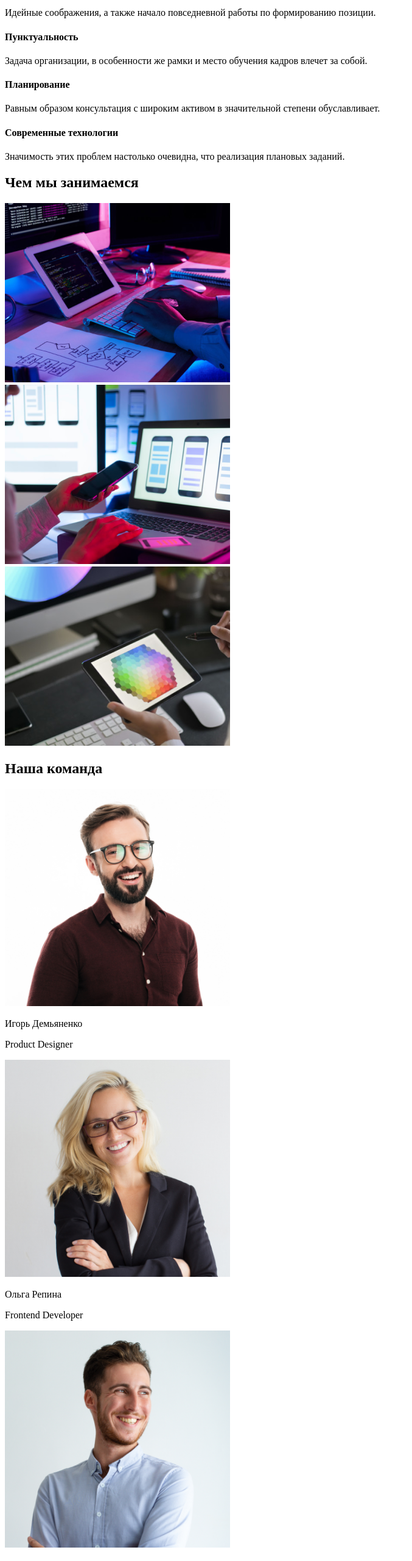
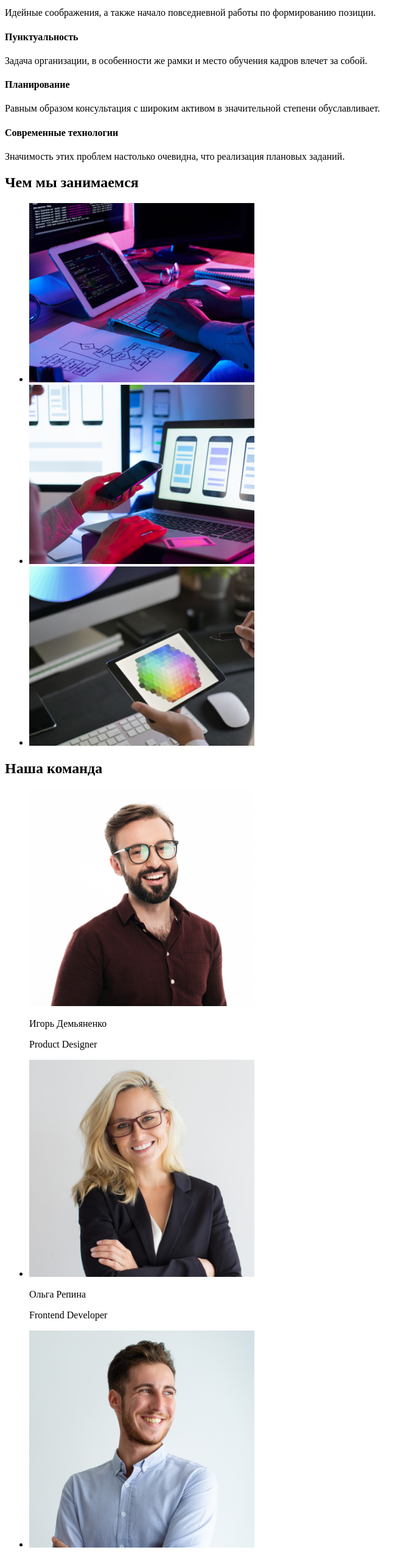
Before and after one commit to IhorLyskov/goit-markup-hw-01, a plain HTML site: page index.html in a window 1280 px wide. Shown: the part 240-2800 px from the top of the page at 61% size, without its empty margins (0-677 px from the left). Drawn offline with Linux system fonts and the light colour scheme.

Commit message:
Update index.html

```diff
--- a/index.html
+++ b/index.html
@@ -40,38 +40,40 @@
     </section>
     <section>
       <h2>Чем мы занимаемся</h2>
-      <div>
-        <img src="images/img1.png" width="370" alt="img1" />
-      </div>
-      <div>
-        <img src="images/img2.png" width="370" alt="img2" />
-      </div>
-      <div>
-        <img src="images/img3.png" width="370" alt="img3" />
-      </div>
+      <ul>
+        <li>
+          <img src="./images/img1.png" width="370" alt="img1" />
+        </li>
+        <li>
+          <img src="./images/img2.png" width="370" alt="img2" />
+        </li>
+        <li>
+          <img src="./images/img3.png" width="370" alt="img3" />
+        </li>
+      </ul>
     </section>
     <section>
       <h2>Наша команда</h2>
-      <div>
+      <ul>
         <img src="images/img4.jpg" width="370" alt="img4" />
         <p>Игорь Демьяненко</p>
         <p>Product Designer</p>
-      </div>
-      <div>
+      </li>
+      <li>
         <img src="images/img5.jpg" width="370" alt="img5" />
         <p>Ольга Репина</p>
         <p>Frontend Developer</p>
-      </div>
-      <div>
+      </li>
+      <li>
         <img src="images/img6.jpg" width="370" alt="img6" />
         <p>Николай Тарасов</p>
         <p>Marketing</p>
-      </div>
-      <div>
+      </li>
+      <li>
         <img src="images/img7.jpg" width="370" alt="img7" />
         <p>Михаил Ермаков</p>
         <p>UI Designer</p>
-      </div>
+      </li>
     </section>
     <section>
       <p><span>Web</span>Studio</p>
```
